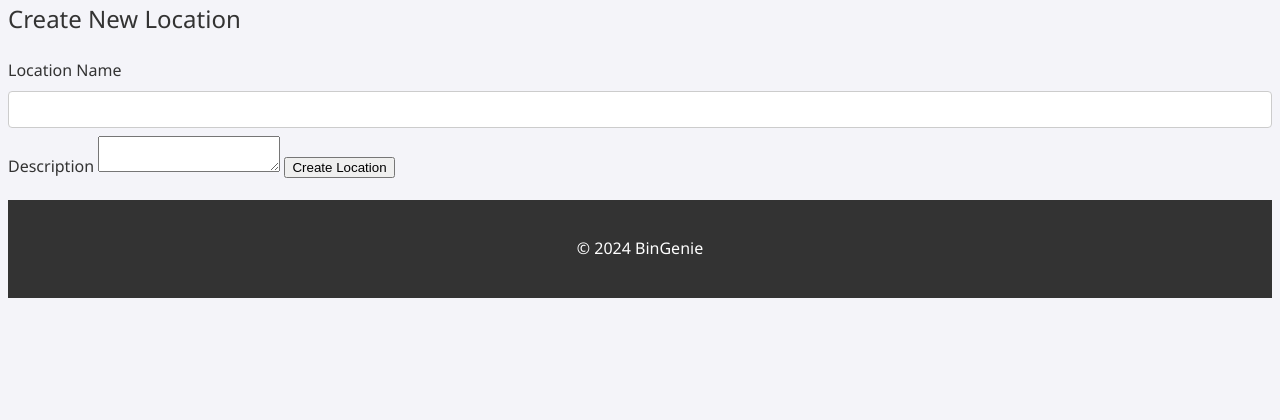
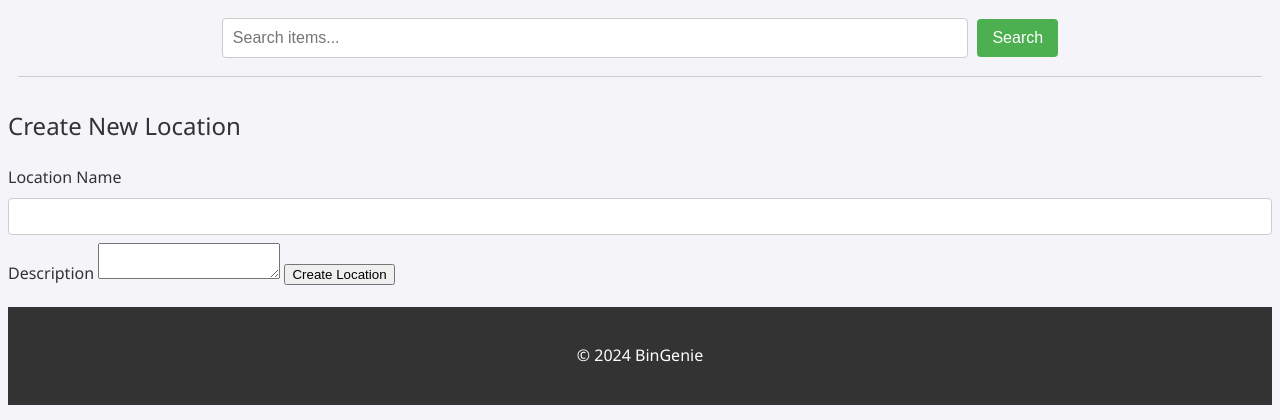
Before and after one commit to nathcarr55/Home-Inventory-Management, a Flask app: page /locations/new in a window 1280 px wide. Shown: the part 34-454 px from the top of the page. Run offline with Flask 3, Linux system fonts and the light colour scheme; tables that the repository leaves empty hold one stand-in row (values such as "Sample post"); some libraries are stand-ins or nearby versions.

Commit message:
Added Search Functionality to the app

```diff
--- a/BinGenie/static/styles.css
+++ b/BinGenie/static/styles.css
@@ -144,3 +144,45 @@ li {
     margin-right: 5px; /* Adds space to the right of each button */
     /* Additional styles here for padding, display, etc., if needed */
 }
+#search-box {
+    margin: 10px;
+    text-align: center;
+}
+
+#search-input {
+    width: 60%;
+    padding: 10px;
+    margin-right: 5px;
+    font-size: 16px;
+    border: 1px solid #ccc;
+    border-radius: 4px;
+}
+
+#search-box button {
+    padding: 10px 15px;
+    background-color: #4CAF50;
+    color: white;
+    border: none;
+    border-radius: 4px;
+    cursor: pointer;
+    font-size: 16px;
+}
+
+#search-box button:hover {
+    background-color: #45a049;
+}
+
+/* Styles for the search results */
+#search-results {
+    margin: 10px;
+    padding: 10px;
+    border-top: 1px solid #ccc;
+}
+
+#search-results div {
+    margin-top: 5px;
+    padding: 5px;
+    background-color: #f9f9f9;
+    border: 1px solid #ddd;
+    border-radius: 4px;
+}
--- a/BinGenie/templates/base.html
+++ b/BinGenie/templates/base.html
@@ -16,19 +16,72 @@
             <a href="{{ url_for('home_bp.home') }}">Home</a>
             <!-- Add more navigation links here -->
         </nav>
+
         {% endblock %}
     </header>
 
     <main>
-        {% block content %}{% endblock %}
+        <div id="search-box">
+            <input type="text" id="search-input" placeholder="Search items...">
+            <button onclick="performSearch()">Search</button>
+        </div>
+        <div id="search-results"></div>
+        {% block content %}
+        {% endblock %}
     </main>
+
+    {% block scripts %}
+    <script>
+    function performSearch() {
+        var query = document.getElementById('search-input').value;
+        if (query) {
+            fetch('/search?q=' + encodeURIComponent(query))
+                .then(response => response.json())
+                .then(data => {
+                    displayResults(data);
+                })
+                .catch(error => console.error('Error:', error));
+        } else {
+            alert("Please enter a search term.");
+        }
+    }
+
+    function displayResults(data) {
+        const resultsDiv = document.getElementById('search-results');
+        resultsDiv.innerHTML = ''; // Clear previous results
+
+        if (data.length === 0) {
+            resultsDiv.innerHTML = 'No results found.';
+            return;
+        }
+
+        // Create a list to display the results
+        const resultList = document.createElement('ul');
+        data.forEach(item => {
+            // Create a list item for each result
+            const itemElement = document.createElement('li');
+
+            // Set the inner HTML with links to the item, bin, and location details
+            itemElement.innerHTML = `
+                <a href="/items/${item.item_id}">${item.item_name}</a> -
+                Located in: <a href="/bins/${item.bin_id}">${item.bin_name}</a>,
+                <a href="/locations/${item.location_id}">${item.location_name}</a>
+            `;
+
+            // Append the list item to the list
+            resultList.appendChild(itemElement);
+        });
+
+        // Append the list to the results div
+        resultsDiv.appendChild(resultList);
+    }
+    </script>
+    {% endblock %}
 
     <footer>
         {% block footer %}
         <p>© 2024 BinGenie</p>
         {% endblock %}
     </footer>
-
-    {% block scripts %}{% endblock %}
 </body>
 </html>
--- a/BinGenie/templates/home.html
+++ b/BinGenie/templates/home.html
@@ -6,7 +6,6 @@
 <div class="home">
     <h1>Welcome to BinGenie!</h1>
     <p>Your home inventory management system.</p>
-
     <div class="button-container">
     <a href="{{ url_for('locations_bp.list_locations') }}" class="btn btn-primary">Locations</a>
     <a href="{{ url_for('bins_bp.list_bins') }}" class="btn btn-primary">Bins</a>
```
Also changed, not shown: BinGenie/item.py (+24 -1 lines).
